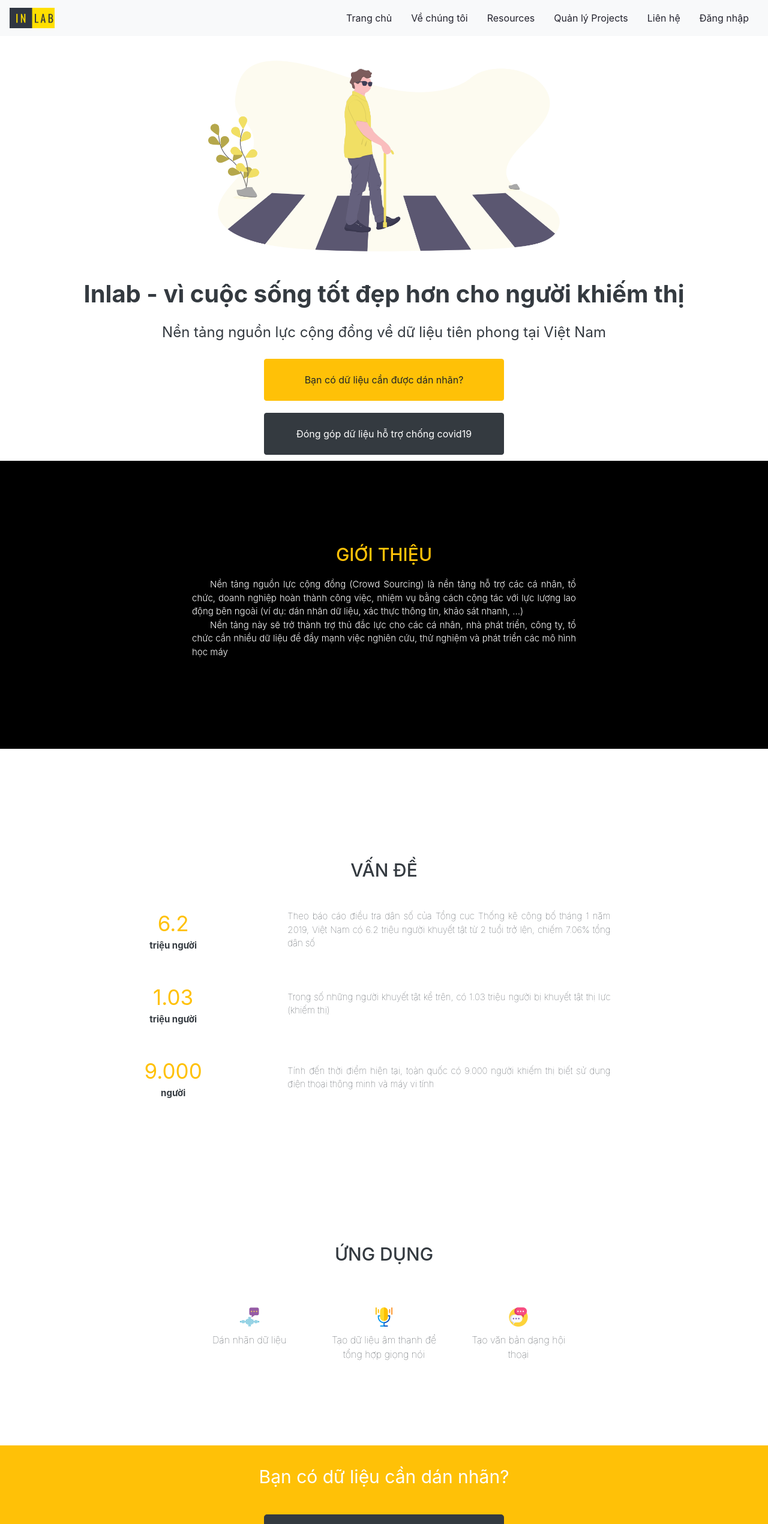
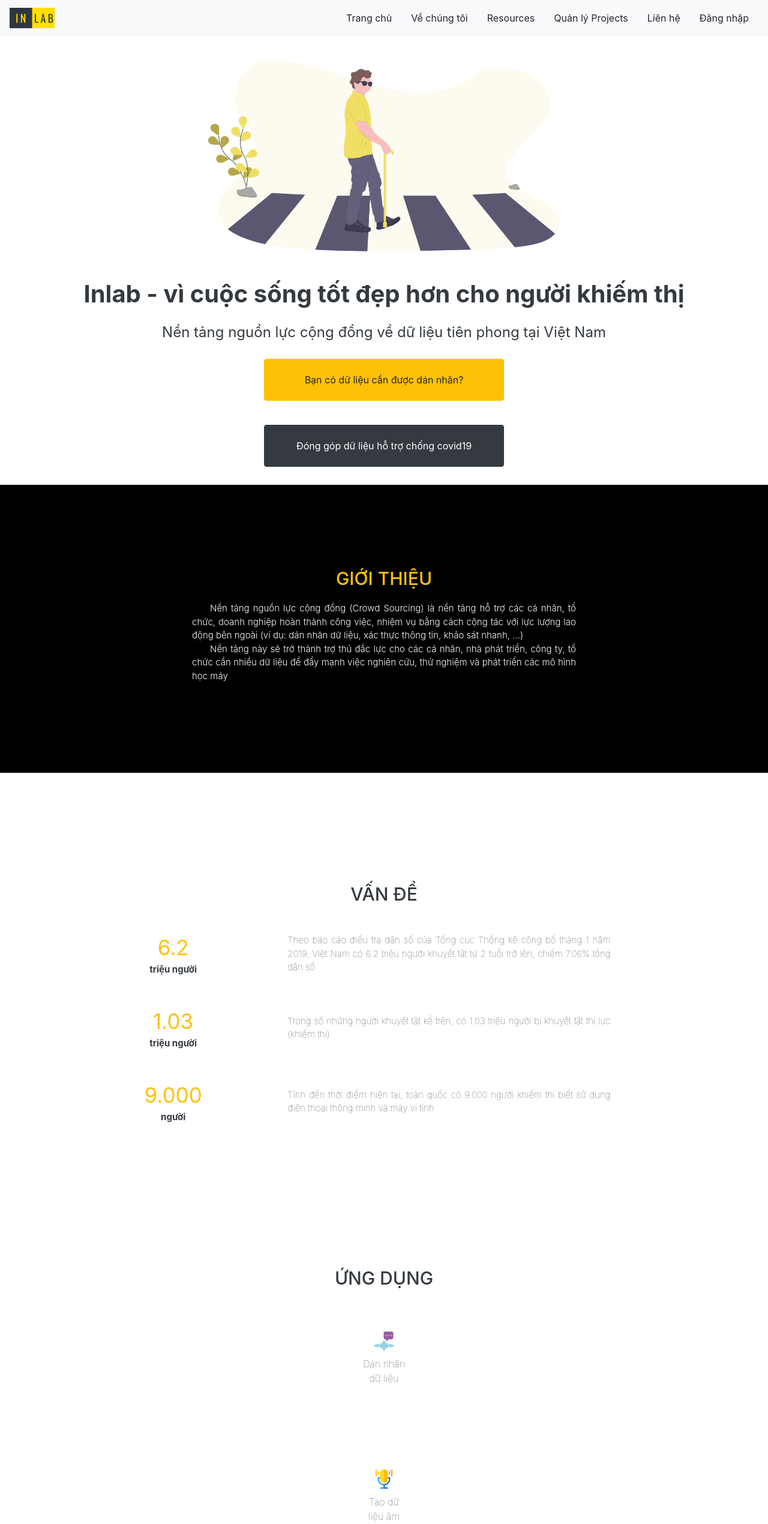
Before and after one commit to inlab-jsc/inlab_web, a Next.js app: page / in a window 1280 px wide. Shown: the top 2540 px of the page at 60% size. Built offline with nearby package versions, Linux system fonts and the light colour scheme.

Commit message:
Fix intro-item-container styles index.js

```diff
--- a/components/dataset/treebank_sentiment/FormItem.js
+++ b/components/dataset/treebank_sentiment/FormItem.js
@@ -4,7 +4,7 @@
 function ContactItem({label, name, placeholderText}){
   return(
     <div className={styles['form-group']}>
-      <label for="exampleFormControlInput1">{label}</label>
+      <label htmlFor="exampleFormControlInput1">{label}</label>
       <div className={`d-flex align-items-center jsx-560990836 input input--icon ${styles.input}`}>
         <input type="Name" name={name} id="exampleFormControlInput1" required="" placeholder={placeholderText} className={styles['form-item']} required />
       </div>
--- a/components/index/column.module.css
+++ b/components/index/column.module.css
@@ -31,6 +31,11 @@
 
 .intro-item-sub {
   height: 5%;
-  /* font-size: 15px; */
   font-weight: lighter;
 }
+
+@media screen and (max-width: 780px) {
+  .intro-item {
+    width: 60%;
+  }
+}
--- a/styles/index.module.css
+++ b/styles/index.module.css
@@ -18,9 +18,10 @@
 } */
 
 .intro-item-container {
-  justify-content: space-between;
-  margin-left: 10%;
-  margin-right: 10%;
+  flex-direction: column;
+  margin-left: 0;
+  margin-right: 0;
+  align-items: center;
 }
 
 .show-flex {
@@ -56,6 +57,7 @@
   /* height: 100vh; */
   padding-left: 15px;
   padding-right: 15px;
+  padding-bottom: 80px;
   justify-content: center;
   display: flex;
   flex-direction: column;
@@ -75,6 +77,7 @@
 .heading2 {
   font-size: 3vh;
   font-weight: 400;
+  padding-bottom: 30px;
 }
 
 .button {
@@ -82,6 +85,7 @@
   height: 70px;
   align-self: center;
   margin: 10px;
+  margin-bottom: 30px;
 }
 
 .gioi-thieu {
@@ -291,6 +295,16 @@
 } */
 
 @media screen and (min-width: 773px) {
+  .intro-item-container {
+    justify-content: space-between;
+    margin-left: 10%;
+    margin-right: 10%;
+  }
+
+  .first-big-div {
+    padding-bottom: 0;
+  }
+
   .overlay{
     height:110vh;
   }
@@ -302,35 +316,45 @@
     width:80%;
     justify-content: center;
   }
+
   .second-heading{
     width: 50vw;
   }
+
   .form-width{
     width:50%;
   }
+
   .bg2{
     height: 60vh;
   }
+
   .bg3{
     height: 70vh;
   }
+
   .bg4{
     height: 40vh;
   }
+
   .content {
     font-size: 15px;
     width: 500px;
   }
+
   .h2{
     font-size: 35px;
   }
+
   .h3{
     font-size: 15px;
   }
+
   .h4{
     font-size: 15px;
     font-weight: bold;
   }
+
   .vande-content{
     height: 50vh;
     width: 60vw;
@@ -357,6 +381,9 @@
     margin-top: 50px;
   }
 
+  .heading2 {
+    padding-bottom: 0;
+  }
 }
 
 @media screen and (min-width: 992px) {
--- a/styles/treebank-sentiment.module.css
+++ b/styles/treebank-sentiment.module.css
@@ -64,17 +64,6 @@
   margin-right: 10%;
 }
 
-.intro-item {
-  width: calc((100% - 5rem)/ 3);
-  padding-top: 50px;
-  padding-bottom: 90px;
-  text-align: center;
-}
-
-.intro-item-sub {
-  height: 5%;
-}
-
 .sentiment-header {
   height: 400px;
   width: 400px;
@@ -101,6 +90,7 @@
 @media screen and (max-width: 780px) {
   .intro-text {
     text-align: center;
+    margin-left: 0;
   }
 
   .intro-text a:nth-child(2) {
@@ -166,8 +156,8 @@
 
 /* Chart Box */
 .chart-container {
-  display: flex;
-  justify-content: space-around;
+  display: grid;
+  grid-template-areas: "sentimentScore wordNumInSenc totalSentimentWord";
   width: 100%;
   margin-top: 30px;
 }
@@ -178,9 +168,8 @@
 
 @media only screen and (max-width: 1070px) {
   .chart-container {
-    grid-template-areas:
-                        "pie1 pie2"
-                        "pie3";
+    grid-template-areas: "sentimentScore wordNumInSenc"
+                         "totalSentimentWord";
     margin-bottom: 0;
   }
 
@@ -199,12 +188,9 @@
 
 @media only screen and (max-width: 600px) {
   .chart-container {
-    grid-template-areas:
-                        /* "bar1"
-                        "bar2" */
-                        "pie1"
-                        "pie2"
-                        "pie3";
+    grid-template-areas: "sentimentScore"
+                         "wordNumInSenc"
+                         "totalSentimentWord";
     margin-bottom: 0;
     margin-top: 0;
   }
@@ -368,10 +354,6 @@
     align-items: center;
   }
 
-  .intro-item {
-    width: 60%;
-  }
-
   .dataset-quickinfo {
     flex-direction: column;
   }
@@ -405,9 +387,9 @@
 
   .chart-container {
     grid-template-areas:
-    "pie1"
-    "pie2"
-    "pie3";
+    "sentimentScore"
+    "wordNumInSenc"
+    "totalSentimentWord";
   }
 
   #contact-us-box {
```
Also changed, not shown: components/dataset/treebank_sentiment/ChartItem.js (+16 -12 lines). Lines whose indentation alone changed are shown as unchanged.
